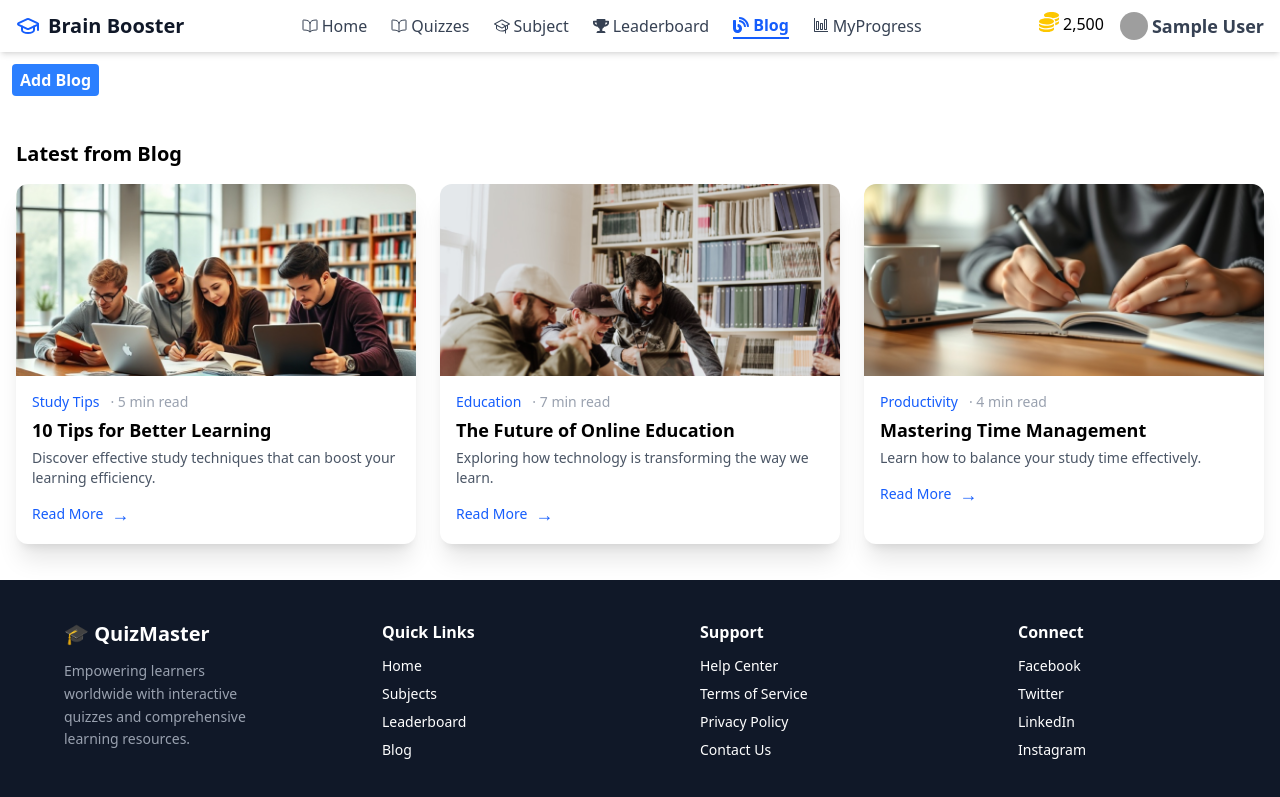
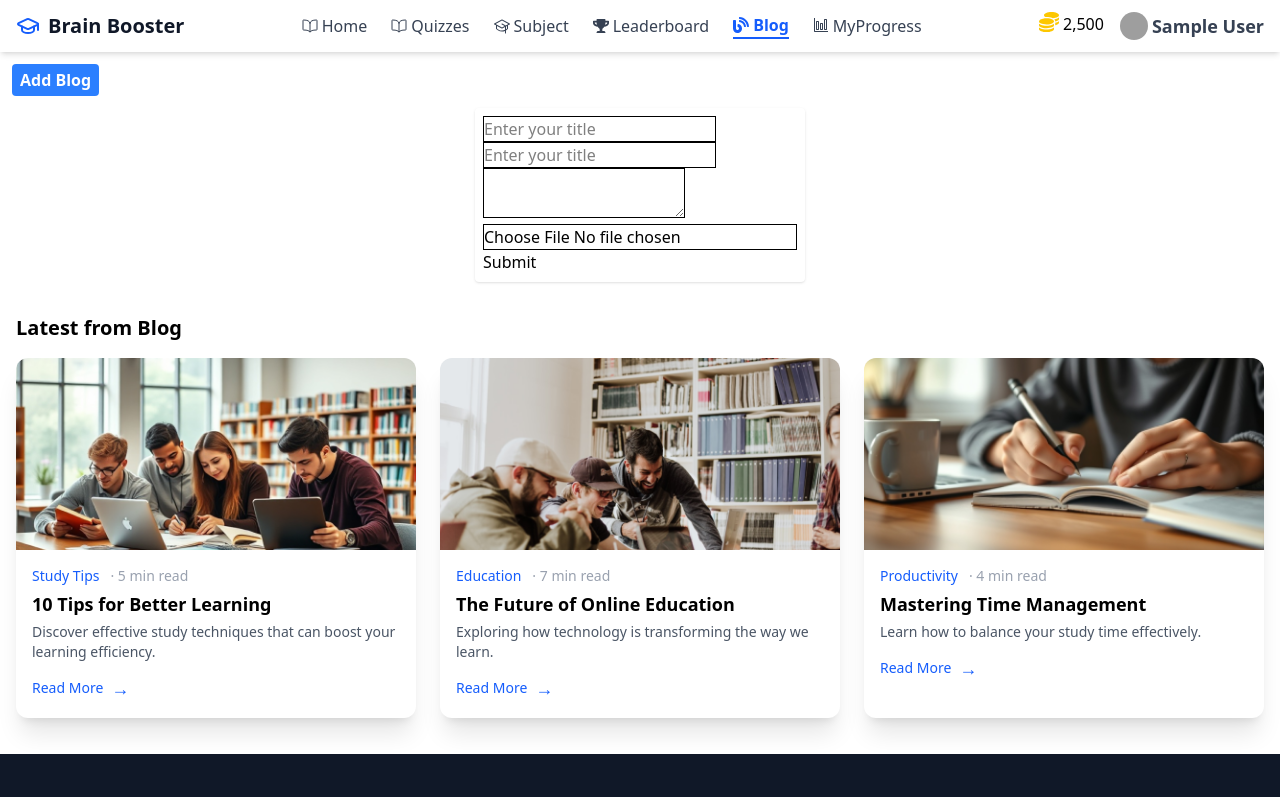
Before and after one commit to sureshjoshi88/brain-boster-app, a React (Vite) app: page /blog in a window 1280 px wide. Shown: the top 797 px of the page. Built offline with nearby package versions, Linux system fonts and the light colour scheme; no server answers; sample sign-in values are in the browser's storage; grey boxes are pictures that could not be loaded.

Commit message:
add new from

```diff
--- a/src/components/templates/Blog.jsx
+++ b/src/components/templates/Blog.jsx
@@ -12,8 +12,14 @@ const Blog = () => {
       <div>
 
         <div>
-            <form action="">
-
+            <form className='flex justify-center'>
+              <div className='shadow p-2 rounded'>
+                  <input className='border' type="text" name="" id="title"  placeholder='Enter your title'/><br/>
+                <input className='border' type="text" name="" id="title"  placeholder='Enter your title'/><br/>
+                <textarea className='border' name="" id=""></textarea><br/>
+                <input className='border' type="file" name="" id="title"  placeholder='Enter your title'/><br/>
+                <button>Submit</button>
+              </div>
             </form>
         </div>
 
```
